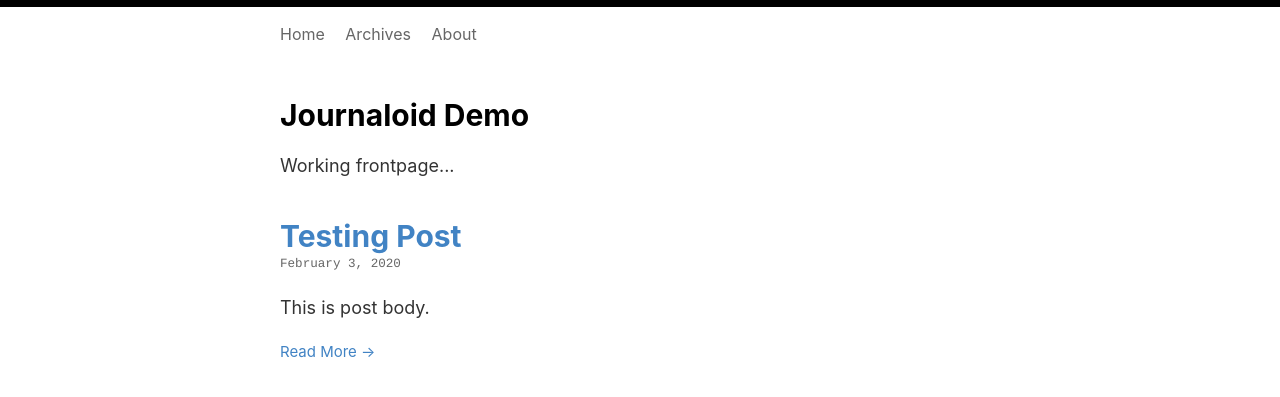
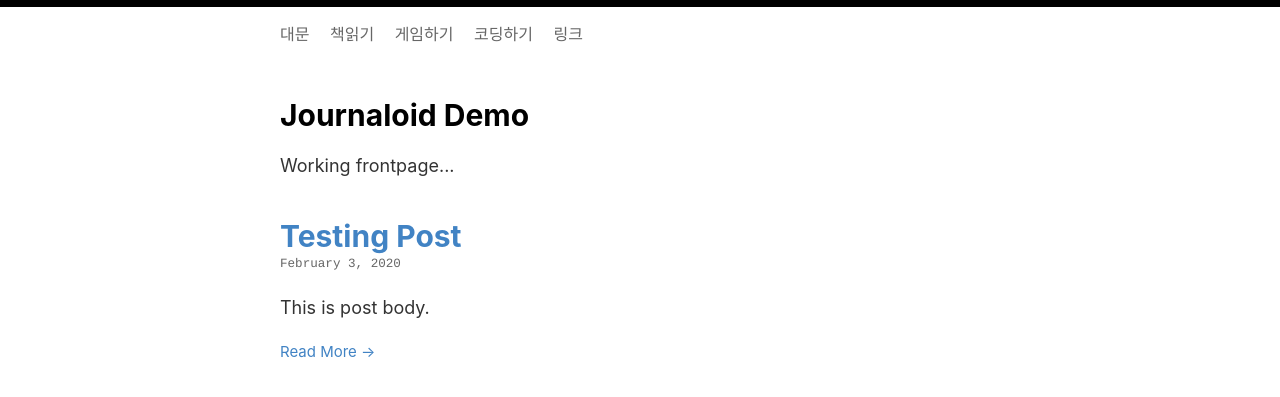
Before and after one commit to oxmhpark/www.exonomicon.net, a Jekyll site: the page built from index.html, in a window 1280 px wide. Shown: the top 397 px of the page. Built offline with Jekyll 4.4.1, drawn with Linux system fonts in a browser that asks for light colours.

Commit message:
Update nav.html

```diff
--- a/_includes/nav.html
+++ b/_includes/nav.html
@@ -1,5 +1,7 @@
 <nav>
-  <a href="{{ site.baseurl }}/">Home</a>
-  <a href="{{ site.baseurl }}/archives">Archives</a>
-  <a href="{{ site.baseurl }}/about">About</a>
+  <a class="current" href="https://exonomicon.net">대문</a>
+  <a href="https://reading.exonomicon.net">책읽기</a>
+  <a href="https://gaming.exonomicon.net">게임하기</a>
+  <a href="https://coding.exonomicon.net">코딩하기</a>
+  <a href="https://links.exonomicon.net">링크</a>
 </nav>
```
